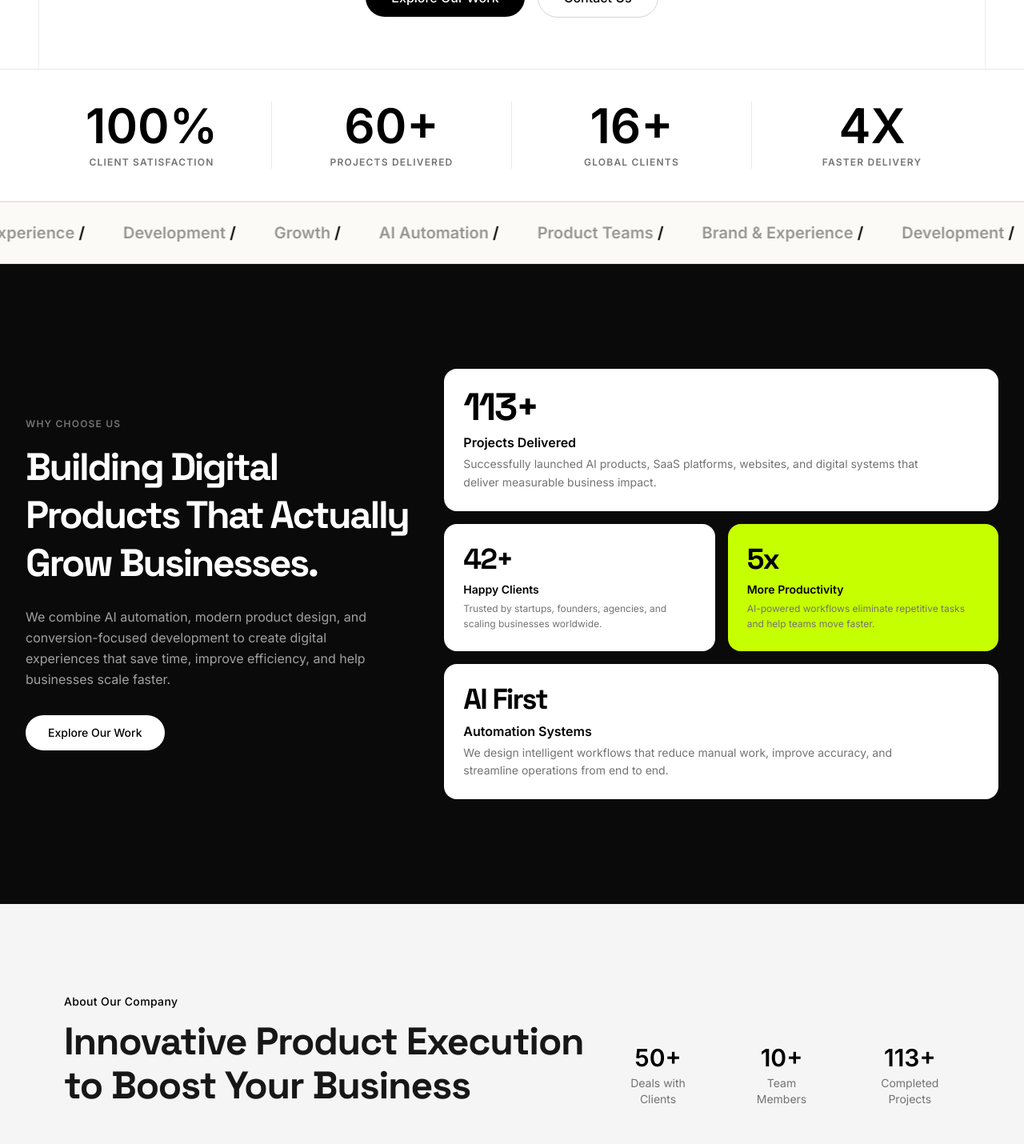
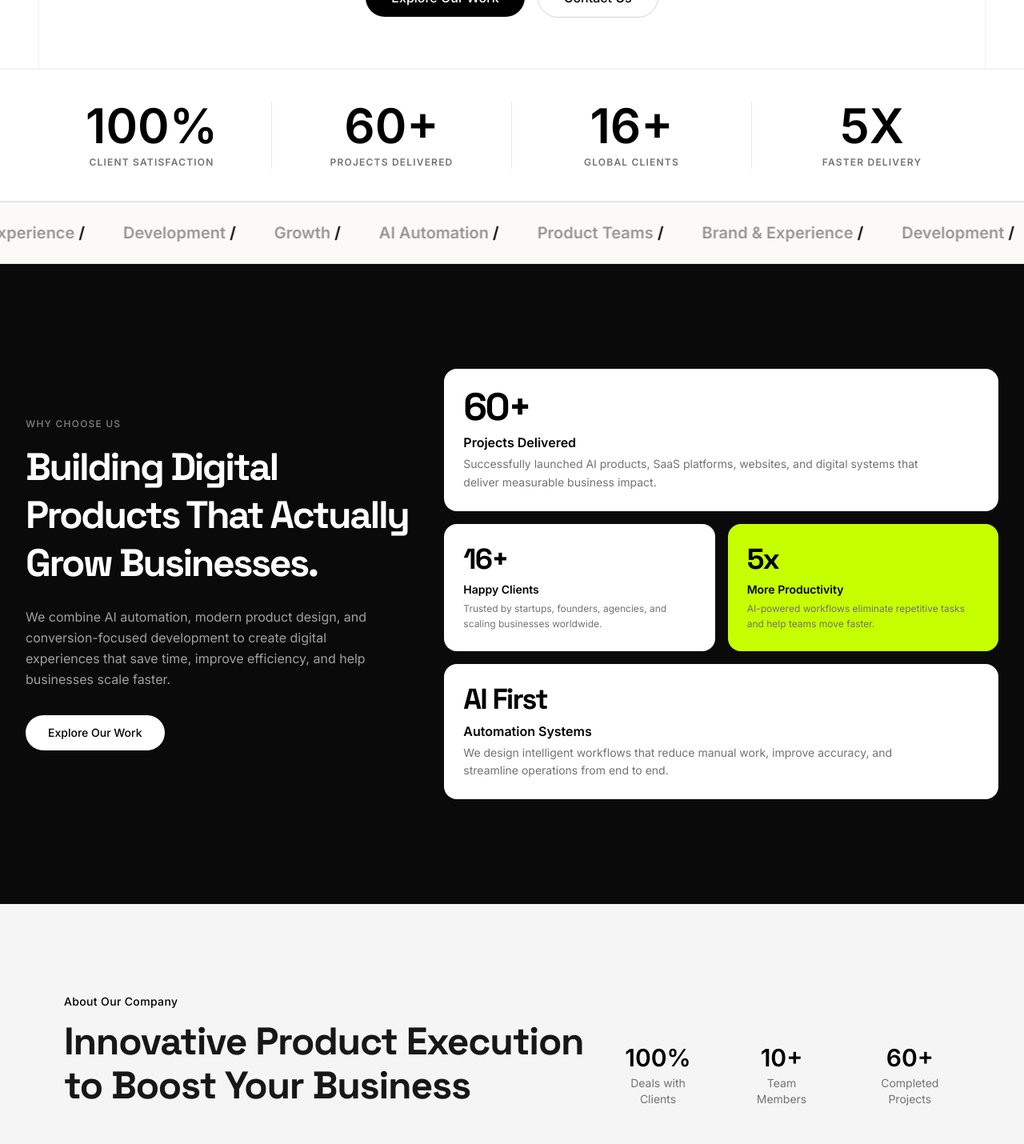
Before and after one commit to Dosocket/Dosocket-next, a Next.js app: page / in a window 1280 px wide. Shown: the part 640-2070 px from the top of the page at 80% size. Built offline with nearby package versions, Linux system fonts and the light colour scheme.

Commit message:
Added go to top button and scrollbar

```diff
--- a/src/app/globals.css
+++ b/src/app/globals.css
@@ -121,6 +121,12 @@
   }
 
   html {
+    scroll-behavior: smooth;
+    overflow-x: hidden;
+    overflow-y: auto;
+    /* Standard scrollbar for Firefox and modern browsers */
+    scrollbar-width: thin;
+    scrollbar-color: rgba(36, 37, 41, 0.45) transparent;
   }
 
   body {
@@ -128,10 +134,39 @@
     color: var(--color-foreground);
     font-family: var(--font-sans);
     -webkit-font-smoothing: antialiased;
+    overflow-x: hidden;
   }
 
-  body::-webkit-scrollbar {
-    display: none;
+  /* ============================================================
+     CUSTOM MINIMAL SCROLLBAR (Chrome, Edge, Safari)
+     ============================================================ */
+  ::-webkit-scrollbar {
+    width: 9px;
+    height: 9px;
+  }
+
+  ::-webkit-scrollbar-track {
+    background: transparent;
+  }
+
+  ::-webkit-scrollbar-thumb {
+    background: rgba(36, 37, 41, 0.4);
+    border-radius: 9999px;
+    border: 2px solid transparent;
+    background-clip: padding-box;
+    transition: background-color 0.2s ease, border-color 0.2s ease;
+  }
+
+  ::-webkit-scrollbar-thumb:hover {
+    background: rgba(36, 37, 41, 0.75);
+    border: 1.5px solid rgba(214, 252, 0, 0.4);
+    background-clip: padding-box;
+  }
+
+  ::-webkit-scrollbar-thumb:active {
+    background: rgba(20, 21, 25, 0.95);
+    border: 1.5px solid rgba(214, 252, 0, 0.7);
+    background-clip: padding-box;
   }
 
   h1,
--- a/src/app/layout.tsx
+++ b/src/app/layout.tsx
@@ -5,6 +5,7 @@ import { SiteHeader } from "@/components/layout/site-header";
 import { SiteFooter } from "@/components/layout/site-footer";
 import { Toaster } from "@/components/ui/sonner";
 import { SmoothScroll } from "@/components/layout/smooth-scroll";
+import { BackToTop } from "@/components/ui/back-to-top";
 
 export const metadata: Metadata = {
   title: "Dosocket — Senior Craft, AI-Multiplied Velocity",
@@ -22,7 +23,7 @@ export default function RootLayout({
   children: React.ReactNode;
 }>) {
   return (
-    <html lang="en" className={`${inter.variable} ${spaceGrotesk.variable}`} suppressHydrationWarning>
+    <html lang="en" data-scroll-behavior="smooth" className={`${inter.variable} ${spaceGrotesk.variable}`} suppressHydrationWarning>
       <body className="min-h-screen font-sans antialiased bg-background text-foreground" suppressHydrationWarning>
         <SmoothScroll>
           {/* SLIDING PANEL — the page content. Sits ABOVE the footer (z-10) with a
@@ -38,6 +39,7 @@ export default function RootLayout({
 
           {/* REVEAL-DOOR FOOTER — rendered BEHIND the panel at z-0. */}
           <SiteFooter />
+          <BackToTop />
         </SmoothScroll>
         <Toaster />
       </body>
--- a/src/components/layout/site-header.tsx
+++ b/src/components/layout/site-header.tsx
@@ -32,7 +32,7 @@ export function SiteHeader() {
             className="flex items-center focus:outline-hidden"
           >
             <Image
-              src="/dark-green logo.svg"
+              src="/black-logo.svg"
               alt="Dosocket"
               width={1681}
               height={309}
--- a/src/components/sections/about-hero.tsx
+++ b/src/components/sections/about-hero.tsx
@@ -327,7 +327,7 @@ export function AboutHero() {
 
             <div className="flex flex-col justify-center items-center relative">
               <div className="text-4xl md:text-5xl font-extrabold text-black tracking-tight flex items-center justify-center mb-1.5 select-none">
-                <span className="about-stat-counter" data-target="98">0</span>%
+                <span className="about-stat-counter" data-target="100">0</span>%
               </div>
               <span className="text-[10px] uppercase font-bold tracking-widest text-zinc-400">Client Satisfaction</span>
               <div className="absolute right-0 top-1/4 h-1/2 w-px bg-zinc-100 hidden lg:block"></div>
@@ -335,15 +335,15 @@ export function AboutHero() {
 
             <div className="flex flex-col justify-center items-center relative">
               <div className="text-4xl md:text-5xl font-extrabold text-black tracking-tight flex items-center justify-center mb-1.5 select-none">
-                <span className="about-stat-counter" data-target="120">0</span>+
+                <span className="about-stat-counter" data-target="60">0</span>+
               </div>
-              <span className="text-[10px] uppercase font-bold tracking-widest text-zinc-400">Products Delivered</span>
+              <span className="text-[10px] uppercase font-bold tracking-widest text-zinc-400">Projects Delivered</span>
               <div className="absolute right-0 top-1/4 h-1/2 w-px bg-zinc-100 hidden lg:block"></div>
             </div>
 
             <div className="flex flex-col justify-center items-center relative">
               <div className="text-4xl md:text-5xl font-extrabold text-black tracking-tight flex items-center justify-center mb-1.5 select-none">
-                <span className="about-stat-counter" data-target="35">0</span>+
+                <span className="about-stat-counter" data-target="16">0</span>+
               </div>
               <span className="text-[10px] uppercase font-bold tracking-widest text-zinc-400">Global Clients</span>
               <div className="absolute right-0 top-1/4 h-1/2 w-px bg-zinc-100 hidden lg:block"></div>
--- a/src/components/sections/about-section.tsx
+++ b/src/components/sections/about-section.tsx
@@ -24,9 +24,9 @@ import aboutOurCompany from "../../../public/AboutOurCompany.png";
    Stats Data
 ───────────────────────────────────────── */
 const stats = [
-  { value: "50+", label: "Deals with Clients" },
+  { value: "100%", label: "Deals with Clients" },
   { value: "10+", label: "Team Members" },
-  { value: "113+", label: "Completed Projects" },
+  { value: "60+", label: "Completed Projects" },
 ];
 
 /* ─────────────────────────────────────────
--- a/src/components/sections/hero.tsx
+++ b/src/components/sections/hero.tsx
@@ -131,7 +131,7 @@ export default function Hero() {
               <span className="text-[10px] md:text-xs font-bold text-neutral-500 uppercase tracking-widest text-center">Global Clients</span>
             </div>
             <div className="flex flex-col items-center justify-center">
-              <span className="text-4xl md:text-5xl lg:text-6xl font-bold font-space text-black mb-2">4X</span>
+              <span className="text-4xl md:text-5xl lg:text-6xl font-bold font-space text-black mb-2">5X</span>
               <span className="text-[10px] md:text-xs font-bold text-neutral-500 uppercase tracking-widest text-center">Faster Delivery</span>
             </div>
           </div>
--- a/src/components/sections/why-choose-us.tsx
+++ b/src/components/sections/why-choose-us.tsx
@@ -50,7 +50,7 @@ export function WhyChooseUs() {
               viewport={{ once: true }}
               className="sm:col-span-2 bg-white rounded-2xl p-5 lg:p-6 text-black flex flex-col justify-center"
             >
-              <h3 className="text-3xl lg:text-5xl font-bold tracking-tighter mb-1 lg:mb-2 font-space">113+</h3>
+              <h3 className="text-3xl lg:text-5xl font-bold tracking-tighter mb-1 lg:mb-2 font-space">60+</h3>
               <p className="text-sm lg:text-base font-bold mb-1">Projects Delivered</p>
               <p className="text-neutral-500 text-xs lg:text-sm leading-relaxed max-w-xl">
                 Successfully launched AI products, SaaS platforms, websites, and digital systems that deliver measurable business impact.
@@ -65,7 +65,7 @@ export function WhyChooseUs() {
               transition={{ delay: 0.1 }}
               className="bg-white rounded-2xl p-5 lg:p-6 text-black flex flex-col justify-center"
             >
-              <h3 className="text-3xl lg:text-4xl font-bold tracking-tighter mb-1 lg:mb-2 font-space">42+</h3>
+              <h3 className="text-3xl lg:text-4xl font-bold tracking-tighter mb-1 lg:mb-2 font-space">16+</h3>
               <p className="text-sm font-bold mb-1">Happy Clients</p>
               <p className="text-neutral-500 text-xs leading-relaxed">
                 Trusted by startups, founders, agencies, and scaling businesses worldwide.
--- /dev/null
+++ b/src/components/ui/back-to-top.tsx
@@ -0,0 +1,69 @@
+"use client";
+
+import { useEffect, useState } from "react";
+import { ArrowUp } from "lucide-react";
+import { motion, AnimatePresence } from "framer-motion";
+
+export function BackToTop() {
+  const [isVisible, setIsVisible] = useState(false);
+
+  useEffect(() => {
+    const handleScroll = () => {
+      const scrollPosition =
+        window.scrollY ||
+        document.documentElement.scrollTop ||
+        document.body.scrollTop ||
+        0;
+
+      // Show button as soon as user leaves top of the page (150px)
+      if (scrollPosition > 150) {
+        setIsVisible(true);
+      } else {
+        setIsVisible(false);
+      }
+    };
+
+    window.addEventListener("scroll", handleScroll, { passive: true });
+    window.addEventListener("wheel", handleScroll, { passive: true });
+    window.addEventListener("touchmove", handleScroll, { passive: true });
+    handleScroll(); // Initial check
+
+    return () => {
+      window.removeEventListener("scroll", handleScroll);
+      window.removeEventListener("wheel", handleScroll);
+      window.removeEventListener("touchmove", handleScroll);
+    };
+  }, []);
+
+  const scrollToTop = () => {
+    window.scrollTo({
+      top: 0,
+      behavior: "smooth",
+    });
+    if (typeof document !== "undefined") {
+      document.documentElement.scrollTo({ top: 0, behavior: "smooth" });
+      document.body.scrollTo({ top: 0, behavior: "smooth" });
+    }
+  };
+
+  return (
+    <AnimatePresence>
+      {isVisible && (
+        <motion.button
+          type="button"
+          onClick={scrollToTop}
+          aria-label="Back to top"
+          initial={{ opacity: 0, scale: 0.8, y: 16 }}
+          animate={{ opacity: 1, scale: 1, y: 0 }}
+          exit={{ opacity: 0, scale: 0.8, y: 16 }}
+          transition={{ duration: 0.25, ease: "easeOut" }}
+          whileHover={{ y: -3, scale: 1.05 }}
+          whileTap={{ scale: 0.95 }}
+          className="group fixed bottom-6 right-6 z-[9999] flex size-11 items-center justify-center rounded-full border border-white/20 bg-neutral-950/90 text-white shadow-[0_8px_24px_rgba(0,0,0,0.6)] backdrop-blur-md transition-all duration-300 hover:border-[#E8FF00]/60 hover:bg-black hover:text-[#E8FF00] hover:shadow-[0_12px_28px_rgba(232,255,0,0.2)] focus-visible:outline-none focus-visible:ring-2 focus-visible:ring-[#E8FF00] md:bottom-8 md:right-8 md:size-12"
+        >
+          <ArrowUp className="size-5 transition-transform duration-300 group-hover:-translate-y-0.5" />
+        </motion.button>
+      )}
+    </AnimatePresence>
+  );
+}
```
Also changed, not shown: public/black-logo.svg.
